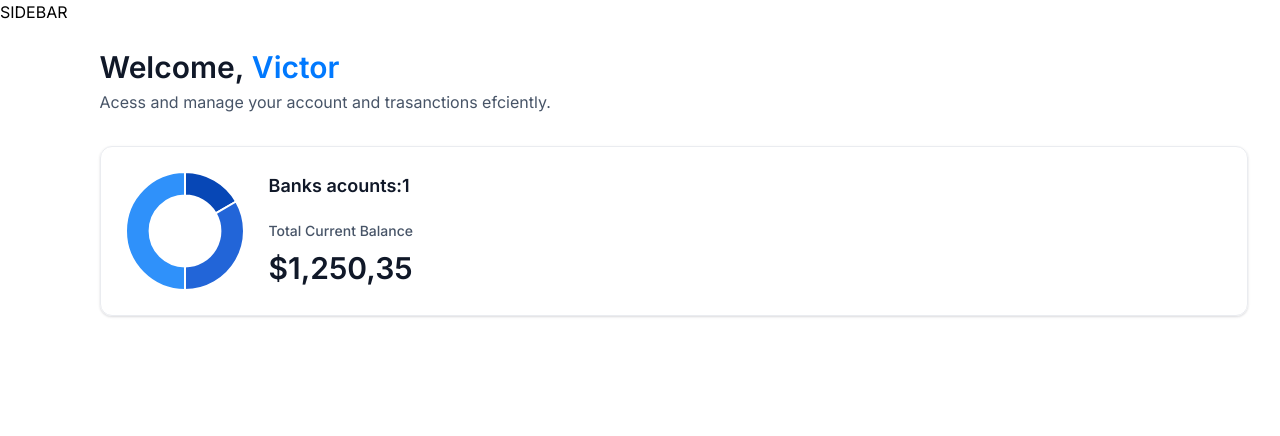
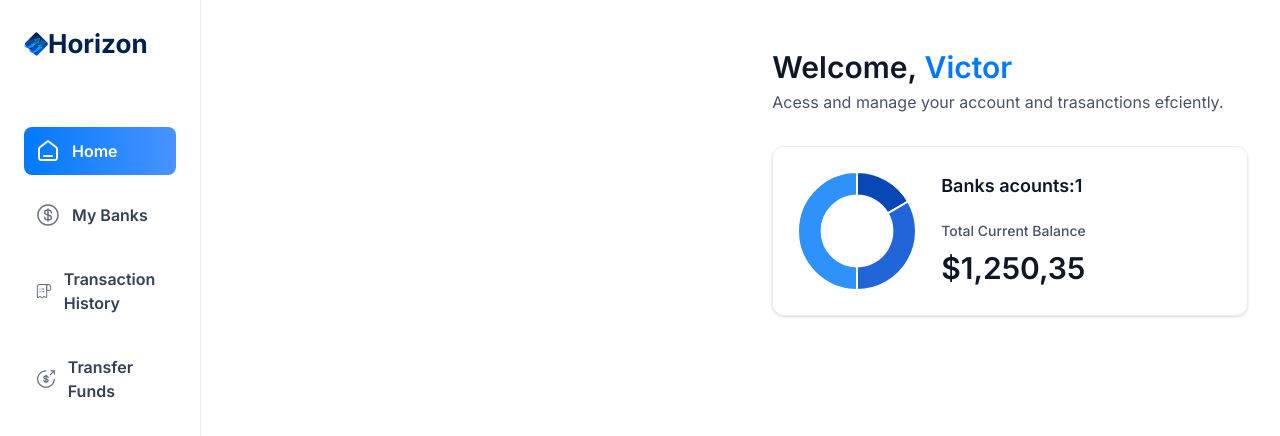
Before and after one commit to victorgomesc/Vg_banking, a Next.js app: page / in a window 1280 px wide. Shown: the top 436 px of the page. Built offline with nearby package versions, Linux system fonts and the light colour scheme.

Commit message:
create mobile nav component

```diff
--- a/app/(root)/layout.tsx
+++ b/app/(root)/layout.tsx
@@ -1,12 +1,24 @@
+import Sidebar from "@/components/Sidebar";
+import Image from "next/image";
 
 export default function RootLayout({
   children,
 }: Readonly<{
   children: React.ReactNode;
 }>) {
+
+  const loggedIn = { firstName : 'Victor', lastName: 'Gomes'};
+
   return (
     <main className="flex h-screen w-full font-inter">
-        SIDEBAR
+        <Sidebar user={loggedIn} />
+
+        <div className=" flex flex-col size-full">
+          <div className="root-layout">
+            <Image  src="/icons/logo.svg" width={30} height={30} alt="menu icon" />
+          </div>
+        </div>
+
         {children}
     </main>
   );
--- /dev/null
+++ b/components/MobileNav.tsx
@@ -0,0 +1,9 @@
+import React from 'react'
+
+const MobileNav = () => {
+  return (
+    <div>MobileNav</div>
+  )
+}
+
+export default MobileNav
--- a/components/Sidebar.tsx
+++ b/components/Sidebar.tsx
@@ -0,0 +1,42 @@
+"use client"
+
+import { sidebarLinks } from '@/constants'
+import { cn } from '@/lib/utils'
+import Image from 'next/image'
+import Link from 'next/link'
+import { usePathname } from 'next/navigation'
+import React from 'react'
+
+const Sidebar = ({user}: SiderbarProps) => {
+
+    const pathname = usePathname();
+
+  return (
+    <section className="sidebar">
+        <nav className="flex flex-col gap-4">
+            <Link href="/" className="mb-12 cursor-pointer flex items-center gao-2">
+                <Image src="/icons/logo.svg" width={34} height={34} alt="logo" className="size-[24px] max-xl:size-14" />
+                <h1 className="sidebar-logo">Horizon</h1>
+            </Link>
+            {sidebarLinks.map((item) => {
+                const isActive = pathname === item.route || pathname.startsWith(`${item.route}/`)
+                return (
+                    <Link href={item.route} key={item.label} className={cn('sidebar-link', {'bg-bank-gradient': isActive })}>
+                        <div className="relative size-6">
+                            <Image src={item.imgURL} alt={item.label} fill className={cn({'brightness-[3] invert-0': isActive})} />
+                        </div>
+                        <p className={cn("sidebar-label", { "!text-white": isActive })}>
+                            {item.label}
+                        </p>
+                    </Link>
+                )
+            })}
+
+            USER
+        </nav>
+        FOOTER
+    </section>
+  )
+}
+
+export default Sidebar
```
